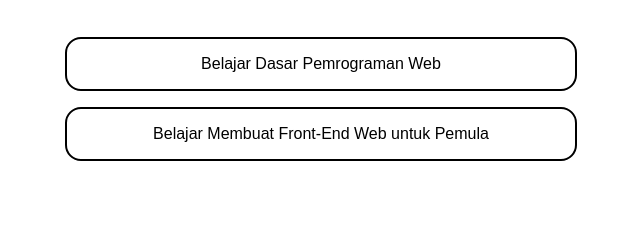
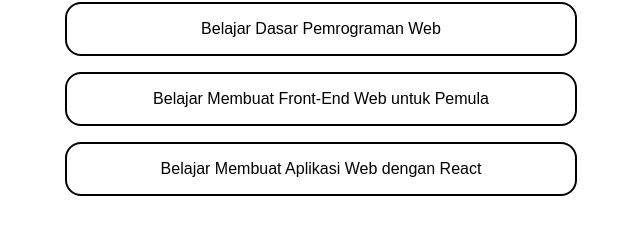
Before and after one commit to fandiarfa26/Dicoding, a plain HTML site: page index.html in a window 1280 px wide. Shown: the part 344-578 px from the top of the page, without its empty margins (319-959 px from the left). Drawn offline with Linux system fonts and the light colour scheme.

Commit message:
add link to react

```diff
--- a/index.html
+++ b/index.html
@@ -69,6 +69,7 @@
       <ul>
         <li><a href="./submission_web_dasar/index.html">Belajar Dasar Pemrograman Web</a></li>
         <li><a href="./submission_fe_pemula/index.html">Belajar Membuat Front-End Web untuk Pemula</a></li>
+        <li><a href="https://fandiarfa26-notes-app.vercel.app/">Belajar Membuat Aplikasi Web dengan React</a></li>
       </ul>
 
   </div>
```
